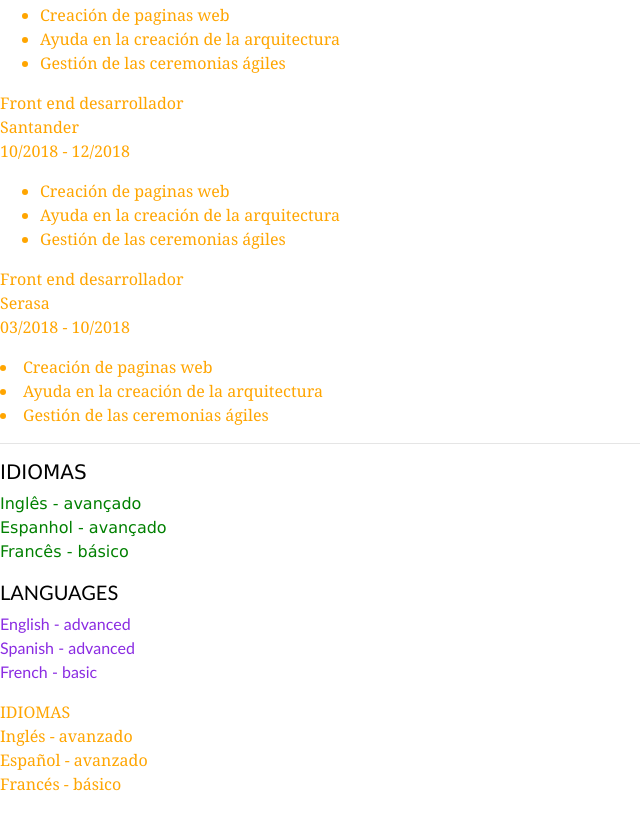
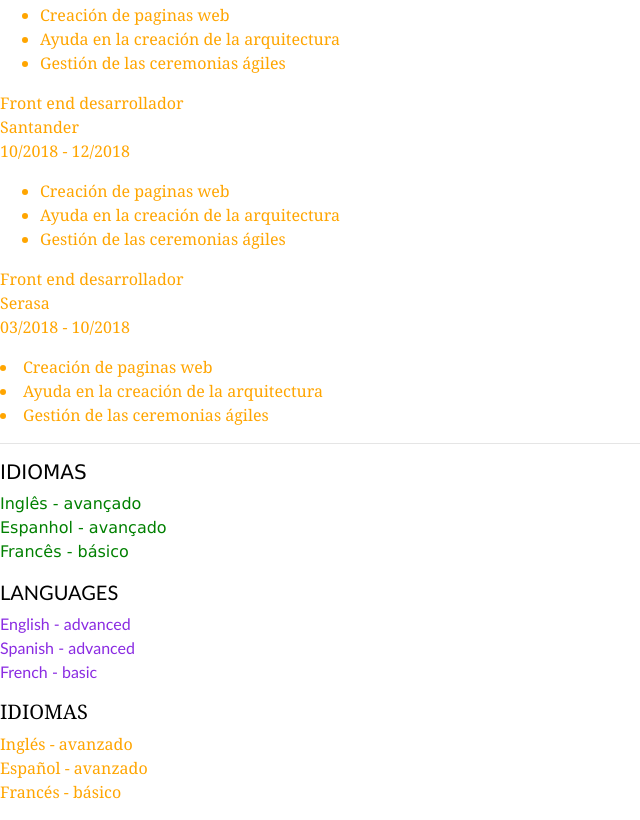
Before and after one commit to Phil12sk/project-cv, a plain HTML site: page src/HTML/index.html in a window 1280 px wide. Shown: the part 1983-2803 px from the top of the page, without its empty margins (0-640 px from the left). Drawn offline with nearby package versions, Linux system fonts and the light colour scheme.

Commit message:
correção na tag em idiomas

```diff
--- a/src/HTML/index.html
+++ b/src/HTML/index.html
@@ -165,7 +165,7 @@
         </div>
             </p>
         <div class="ES">
-            IDIOMAS
+            <h5>IDIOMAS</h5>
             <p>Inglés - avanzado
             <br>Español - avanzado
             <br>Francés - básico
```
